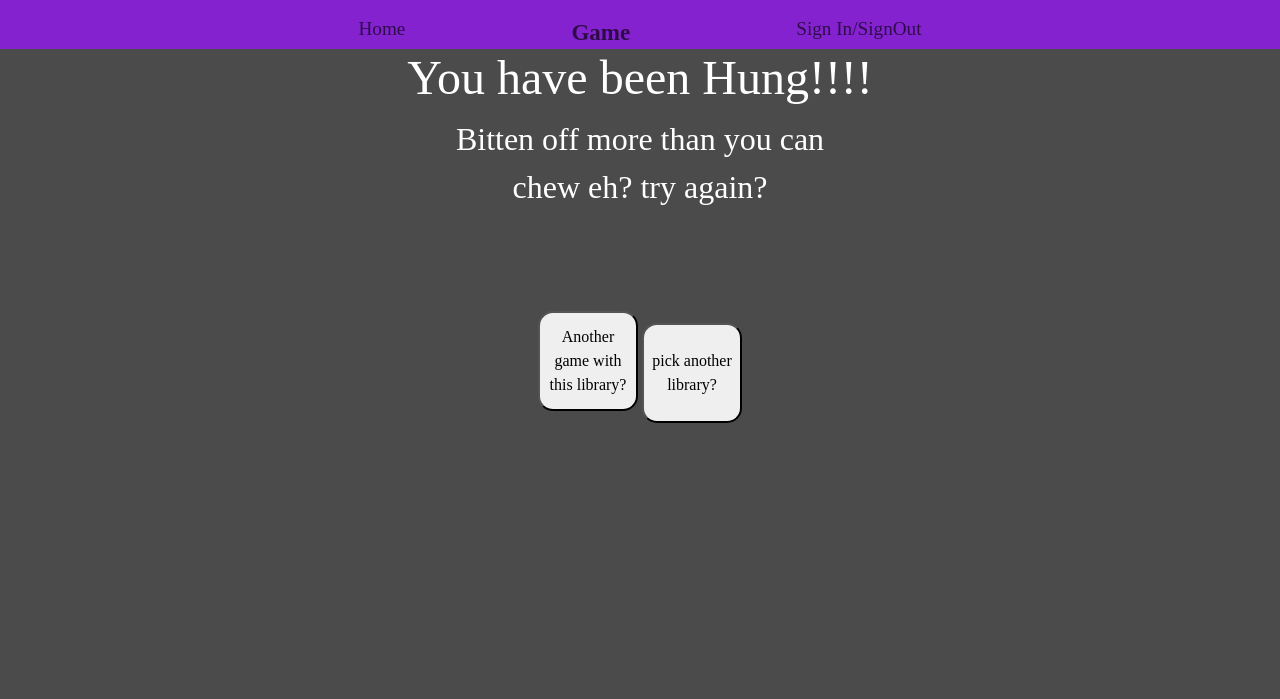
After one commit to Tropicalbunny/FLASK, a Flask app: page /fail in a window 1280 px wide. The commit adds this page. Shown: the part 101-800 px from the top of the page. Run offline with Flask 3, Linux system fonts and the light colour scheme; some libraries are stand-ins or nearby versions; some web fonts are replaced.

Commit message:
added pass fail screens and connected them up

```diff
--- a/app.py
+++ b/app.py
@@ -1,4 +1,4 @@
-from flask import Flask, render_template, request,  request, render_template_string, jsonify
+from flask import Flask, render_template, request,  request, render_template_string, jsonify, redirect, url_for
 import time
 
 app = Flask(__name__)
@@ -11,6 +11,7 @@ guessesLeft = 7
 eachGuessedLetter = ""
 correctLetters = ""
 value = ""
+gameOver = 0
 
 for letter in databaseWord:
         correctLetters += "_"
@@ -20,6 +21,7 @@ def hangman(guess):
     global guessesLeft
     global eachGuessedLetter
     global correctLetters
+    global gameOver
     eachGuessedLetter = eachGuessedLetter + guess
     correctLetters = ""
     if guess in databaseWord:
@@ -29,7 +31,9 @@ def hangman(guess):
         print("wrong")
         update_image()
         if guessesLeft == 0:
-            print("you lose")
+            print("iwork")
+            gameOver = 1
+            return gameOver
 
     #storing guessed letters
 
@@ -41,6 +45,10 @@ def hangman(guess):
         else:
             correctLetters += "_"
             correctLetters += " "
+    if all(letter in eachGuessedLetter for letter in databaseWord):
+        gameOver = 2
+        return gameOver
+
     print(guessesLeft)
     print(eachGuessedLetter)
 
@@ -74,12 +82,38 @@ def gameboard():
 
 
 # updates the image bases on how many guesses are left, sends the data to js for processing
-@app.route('/update-image', methods=["GET", "POST"])
+@app.route('/updateimage', methods=["GET", "POST"])
 def update_image():
     global guessesLeft
     imageUpdate = guessesLeft
     return jsonify(imageUpdate)
+# used to tell java if the game is running, passed or failed
 
+@app.route('/isGameOver', methods=["GET", "POST"])
+def game_over():
+    global gameOver
+    return jsonify(gameOver)
+
+# used to tell the user they have won
+@app.route('/pass')
+def passLevel():
+    time.sleep(0.1)
+    return render_template('pass.html',)
+# used to tell the user they have lost
+@app.route('/fail')
+def failLevel():
+    time.sleep(0.1)
+    return render_template('fail.html',)
+# used to login to the game
+@app.route('/login')
+def login():
+    time.sleep(0.1)
+    return render_template('login.html',)
+# used to create a login for the game
+@app.route('/signup')
+def signup():
+    time.sleep(0.1)
+    return render_template('signup.html',)
 
 if __name__ == "__main__":
     app.run(debug=True)
--- a/static/css/styles.css
+++ b/static/css/styles.css
@@ -4,9 +4,55 @@
     font-family: 'Klee One';
 
 }
-html{
+body{
     background-color:#4B4B4B ;
 }
+button{
+
+}
+/************************************************************************
+TAKEN FROM MY PROJECT 1 https://github.com/Tropicalbunny/MyRepo/tree/main
+*************************************************************************/
+/* nav back false back for positioning */
+#nav-back {
+    background-color:#8422D0 ;
+    border: 0px;
+    width: 100%;
+    height: 150px;
+}
+
+/* container for logo manipulation */
+#logo-container {
+    height: 100px;
+    margin:auto;
+    position: relative;
+}
+
+#logo {
+    height: inherit;
+    background: url("../assets/images/Logo.jpg") no-repeat center center;
+    background-size: contain;
+}
+
+/*container to hold nav links */
+#menu-container {
+    margin: auto;
+    font-size: 120%;
+}
+
+/* spacing off central text */
+.navspacing {
+    padding: 0 150px;
+}
+/*resonsive design for what sheet is currently active */
+.activesheet {
+    font-weight: 700;
+    font-size: 120%;
+}
+.nav-size{
+    width: 100px;
+}
+/* END OF PROJECT 1 */
 /* home screen styles */
 #title{
     text-align: center;
--- /dev/null
+++ b/templates/fail.html
@@ -0,0 +1,18 @@
+{% extends 'base.html' %}
+
+{% block head %}
+
+{% endblock %}
+
+{% block body %}
+<section>
+    <h1 id="title">You have been Hung!!!!</h1>
+    <div id="title-text-container"><p id="title-text">Bitten off more than you can chew eh? try again?</p></div>
+    <div id="home-buttons">
+        <button class="home-button">Another game with this library?</button>
+        <button class="home-button">pick another library?</button>
+    </div>
+    <div id="information-button"></div>
+    <div id="dadtabase-update"></div>
+</section>
+{% endblock %}
```
Also changed, not shown: static/js/script.js (+12 -1 lines), templates/pass.html (added, +18 -0 lines).
